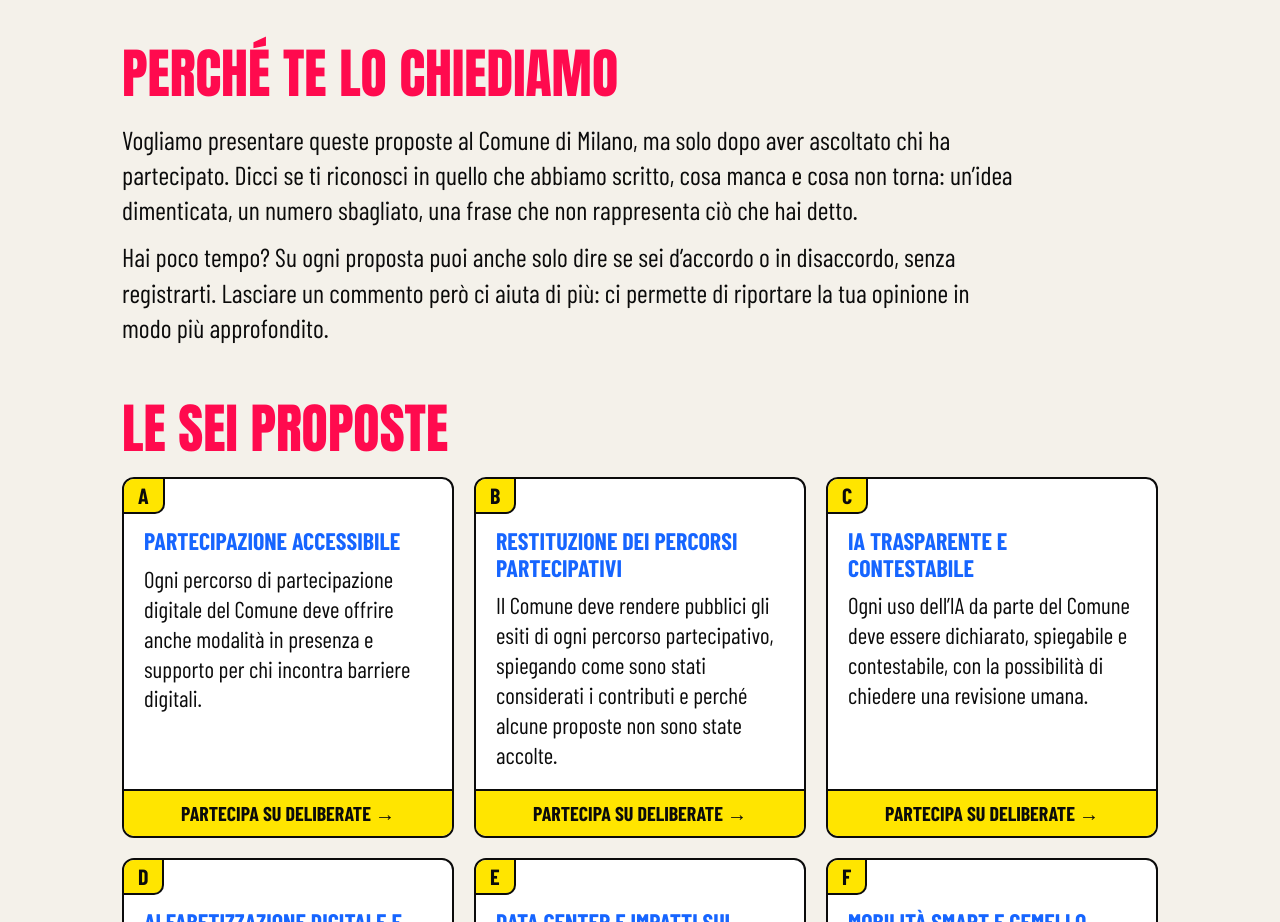
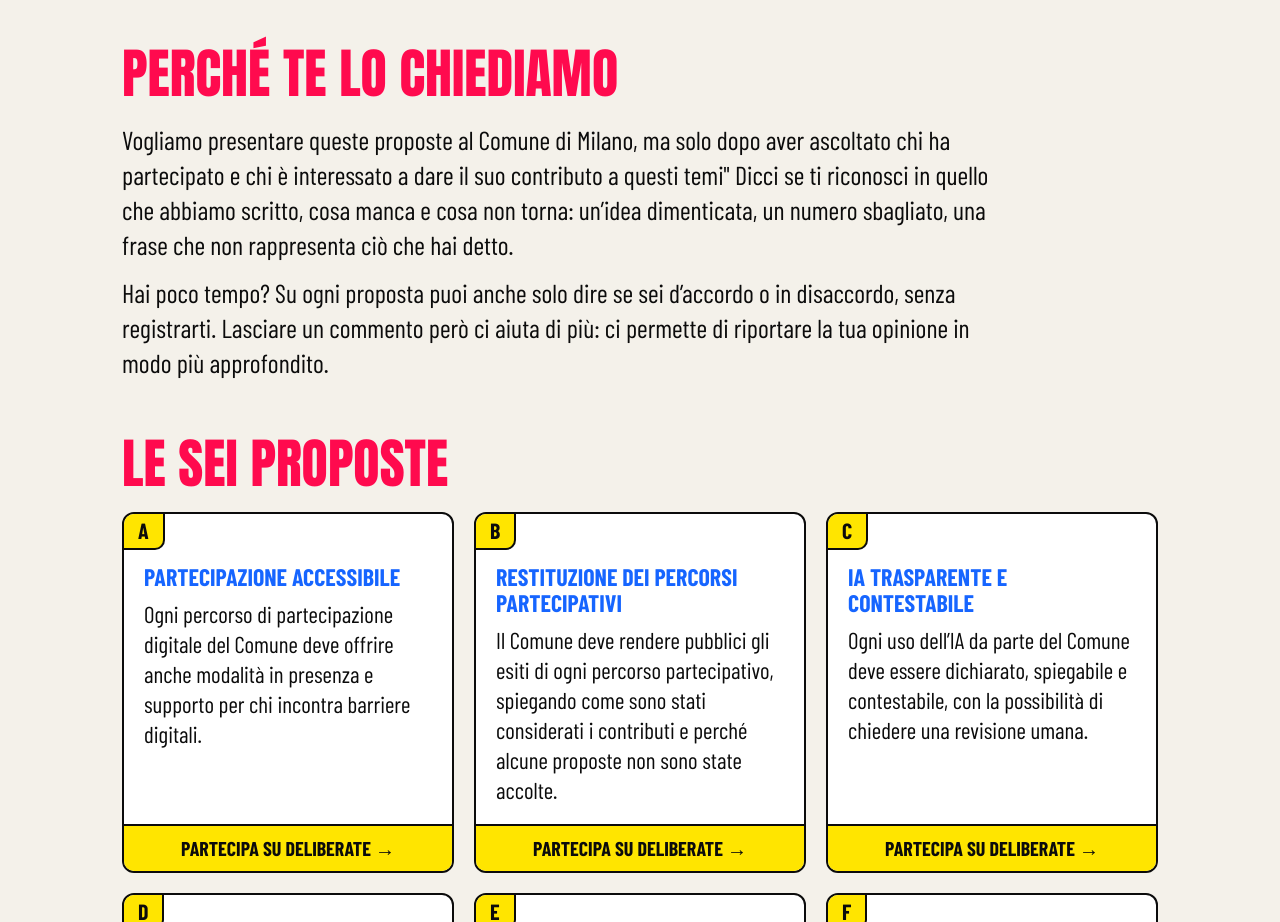
Before and after one commit to bea92/cittagenerativa, a plain HTML site: page index.html in a window 1280 px wide. Shown: the part 1300-2222 px from the top of the page. Drawn offline with nearby package versions, Linux system fonts and the light colour scheme.

Commit message:
update ma solo dopo aver ascoltato chi ha partecipato e chi è interessato a dare il suo contributo a questi temi"

```diff
--- a/index.html
+++ b/index.html
@@ -165,7 +165,7 @@
 
   <div class="sec"><h2>Perché te lo chiediamo</h2></div>
   <div class="why">
-    <p>Vogliamo presentare queste proposte al Comune di Milano, ma solo dopo aver ascoltato chi ha partecipato. Dicci se ti riconosci in quello che abbiamo scritto, cosa manca e cosa non torna: un’idea dimenticata, un numero sbagliato, una frase che non rappresenta ciò che hai detto.</p>
+    <p>Vogliamo presentare queste proposte al Comune di Milano, ma solo dopo aver ascoltato chi ha partecipato e chi è interessato a dare il suo contributo a questi temi" Dicci se ti riconosci in quello che abbiamo scritto, cosa manca e cosa non torna: un’idea dimenticata, un numero sbagliato, una frase che non rappresenta ciò che hai detto.</p>
     <p>Hai poco tempo? Su ogni proposta puoi anche solo dire se sei d’accordo o in disaccordo, senza registrarti. Lasciare un commento però ci aiuta di più: ci permette di riportare la tua opinione in modo più approfondito.</p>
   </div>
 
```
